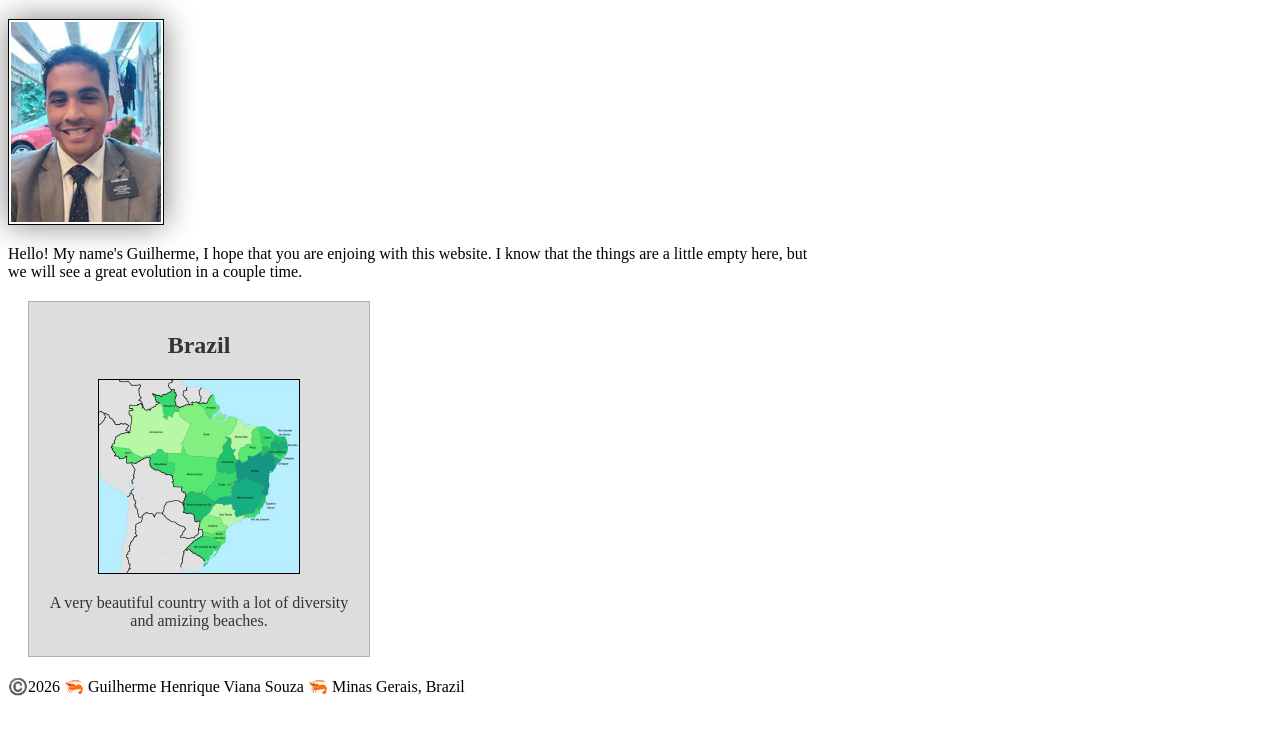
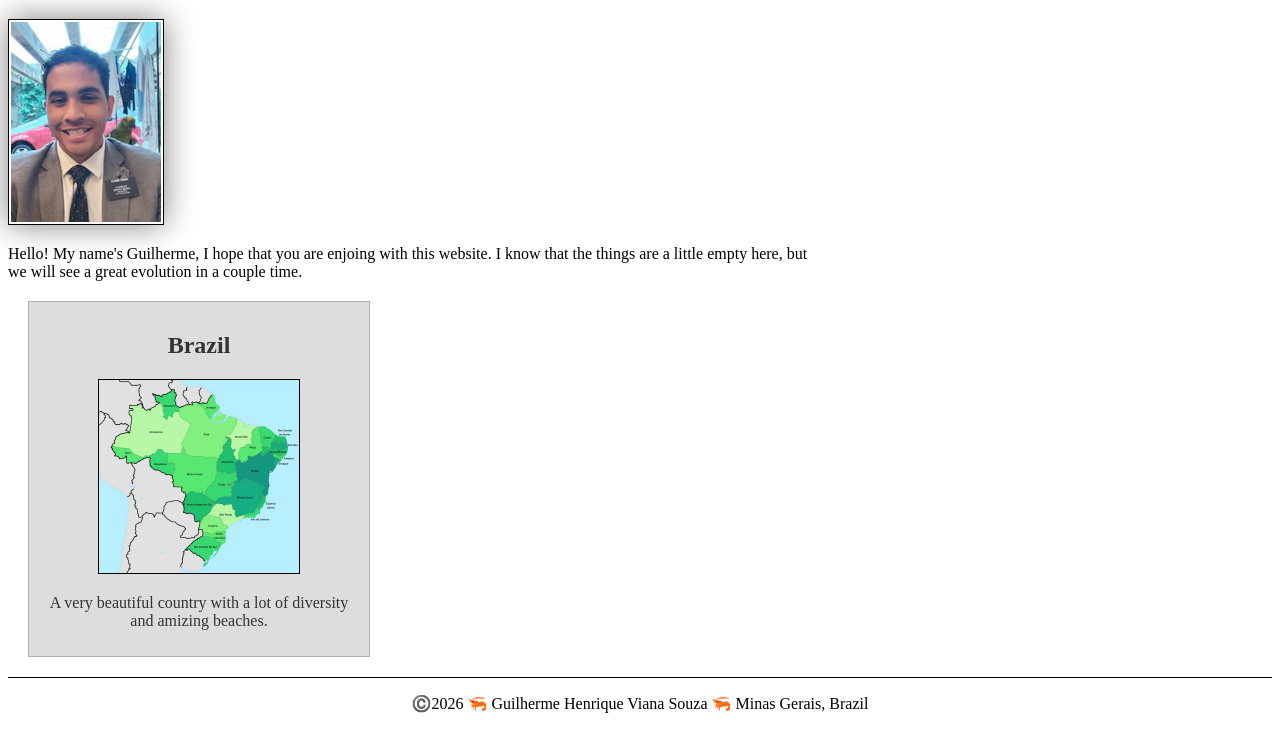
Before and after one commit to guihvsz/wdd130, a plain HTML site: page index.html in a window 1280 px wide. Shown: the part 165-894 px from the top of the page. Drawn offline with Linux system fonts and the light colour scheme.

Commit message:
My profile page

```diff
--- a/styles/styles.css
+++ b/styles/styles.css
@@ -44,3 +44,10 @@ aside img {
     height: auto;
     border: 1px solid black;
 }
+
+footer {
+    margin-top: 10px;
+    border-top: 1px solid black;
+    text-align: center;
+
+}
```
